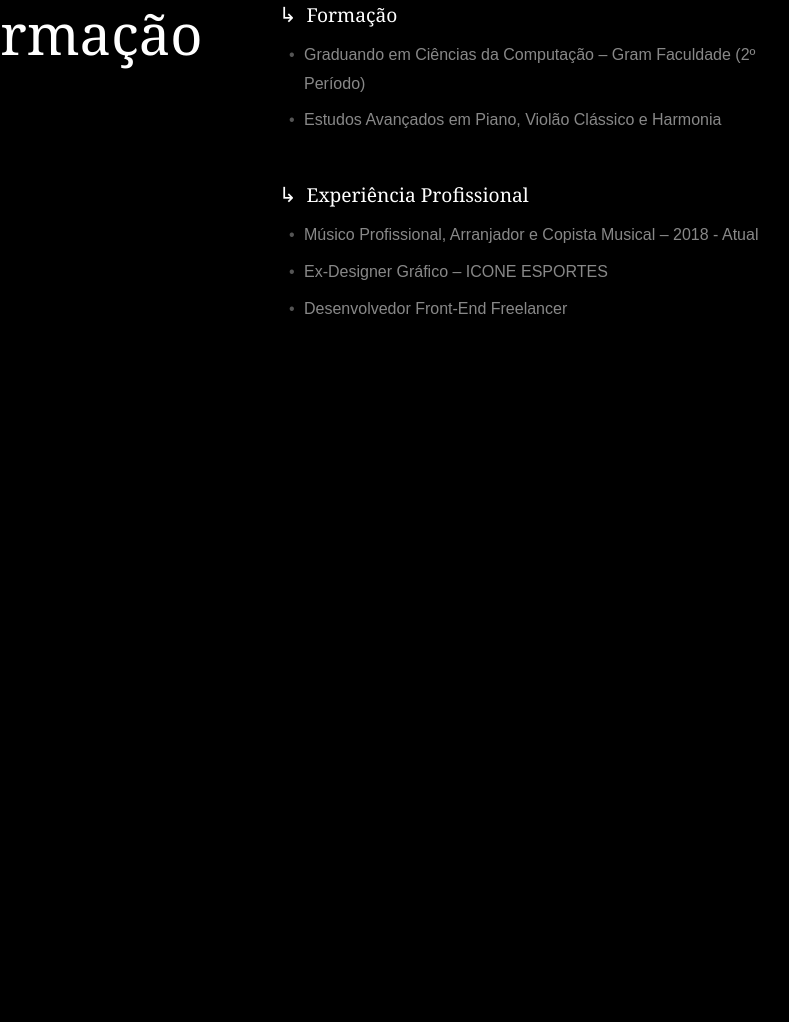
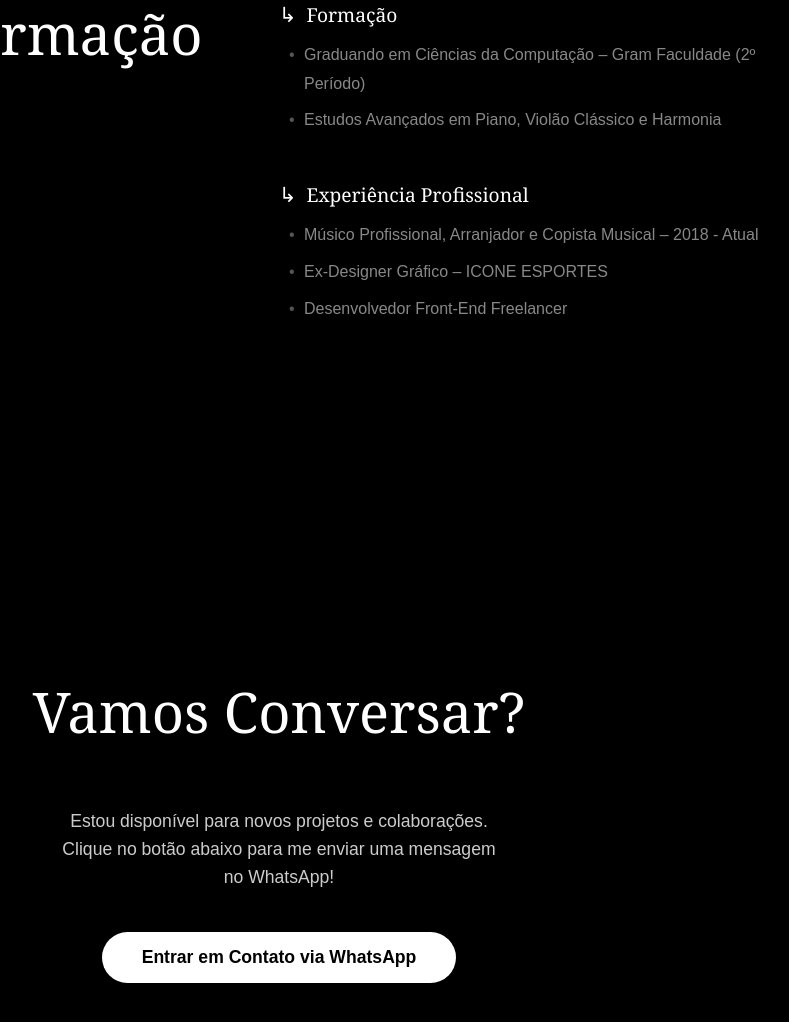
Before and after one commit to contatosph96-eng/Portifolio, a plain HTML site: page index.html in a window 1280 px wide. Shown: the part 1662-2684 px from the top of the page, without its empty margins (361-1150 px from the left). Before the commit the page ends 2054 px from the top, so only its background shows below. Drawn offline with Linux system fonts and the light colour scheme.

Commit message:
Add contact section with WhatsApp link

```diff
--- a/index.html
+++ b/index.html
@@ -91,6 +91,20 @@
     </div>
 </section>
 
+<!-- 3ª PÁGINA: Contato -->
+<section id="contato" class="pagina-secao">
+    <div class="contato-container">
+        <h2>Vamos Conversar?</h2>
+        <p class="descricao-contato">
+            Estou disponível para novos projetos e colaborações.
+            Clique no botão abaixo para me enviar uma mensagem no WhatsApp!
+        </p>
+        <a href="https://wa.me/5533998544278?text=Ol%C3%A1%2C%20Paulo!%20Vi%20seu%20portf%C3%B3lio%20e%20gostaria%20de%20conversar." target="_blank" class="btn-contato">
+            Entrar em Contato via WhatsApp
+        </a>
+    </div>
+</section>
+
     </main>
 
 </body>
```
